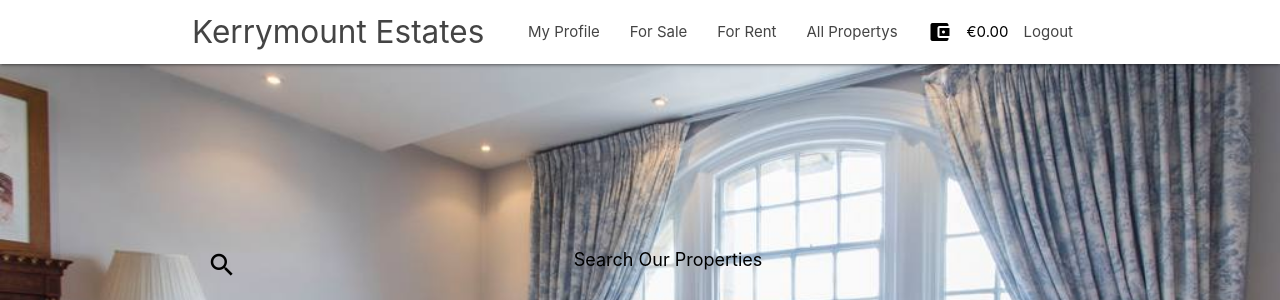
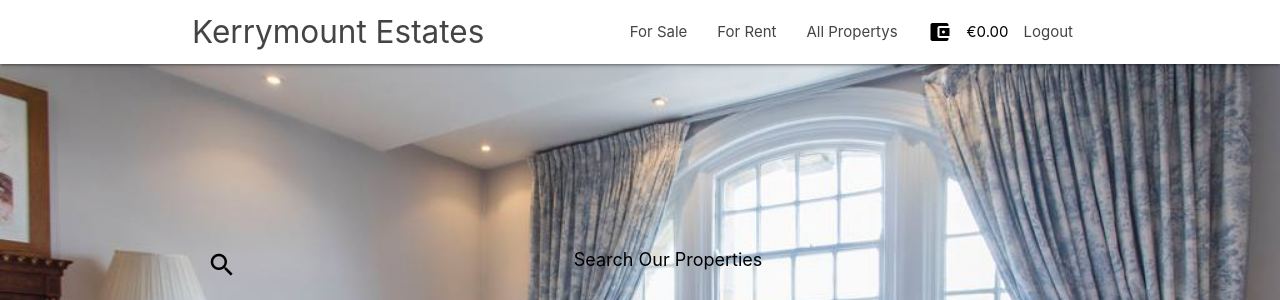
Before and after one commit to Karlitoyo/Kerrymount_Estates, a Django app: page / in a window 1280 px wide. Shown: the top 300 px of the page. Run offline with Django 3.2, Linux system fonts and the light colour scheme; the visitor is signed in with stand-in values (Sample User, id 1); some libraries are stand-ins or nearby versions.

Commit message:
Updated readme.txt file with further development + removal of profile page link from navbar

```diff
--- a/templates/includes/main-nav.html
+++ b/templates/includes/main-nav.html
@@ -5,7 +5,6 @@
         <a id="logo-container" href="{% url 'home' %}" class="brand-logo">Kerrymount Estates</a>
         <ul class="right hide-on-med-and-down">
             {% if request.user.is_authenticated %}
-                <li><a href="" class="dropdown-item">My Profile</a></li>
                 <li><a href="{% url 'sale' %}">For Sale</a></li>
                 <li><a href="{% url 'rent' %}">For Rent</a></li>
                 <li><a href="{% url 'propertys' %}">All Propertys</a></li>
@@ -20,7 +19,6 @@
 <!--------------------------------mobile navbar-->
         <ul id="nav-mobile" class="sidenav">
             {% if request.user.is_authenticated %}
-                <li><a href="" class="dropdown-item">My Profile</a></li>
                 <li><a href="{% url 'sale' %}">For Sale</a></li>
                 <li><a href="{% url 'rent' %}">For Rent</a></li>
                 <li><a href="{% url 'propertys' %}">All Propertys</a></li>
```
Also changed, not shown: README.md.
